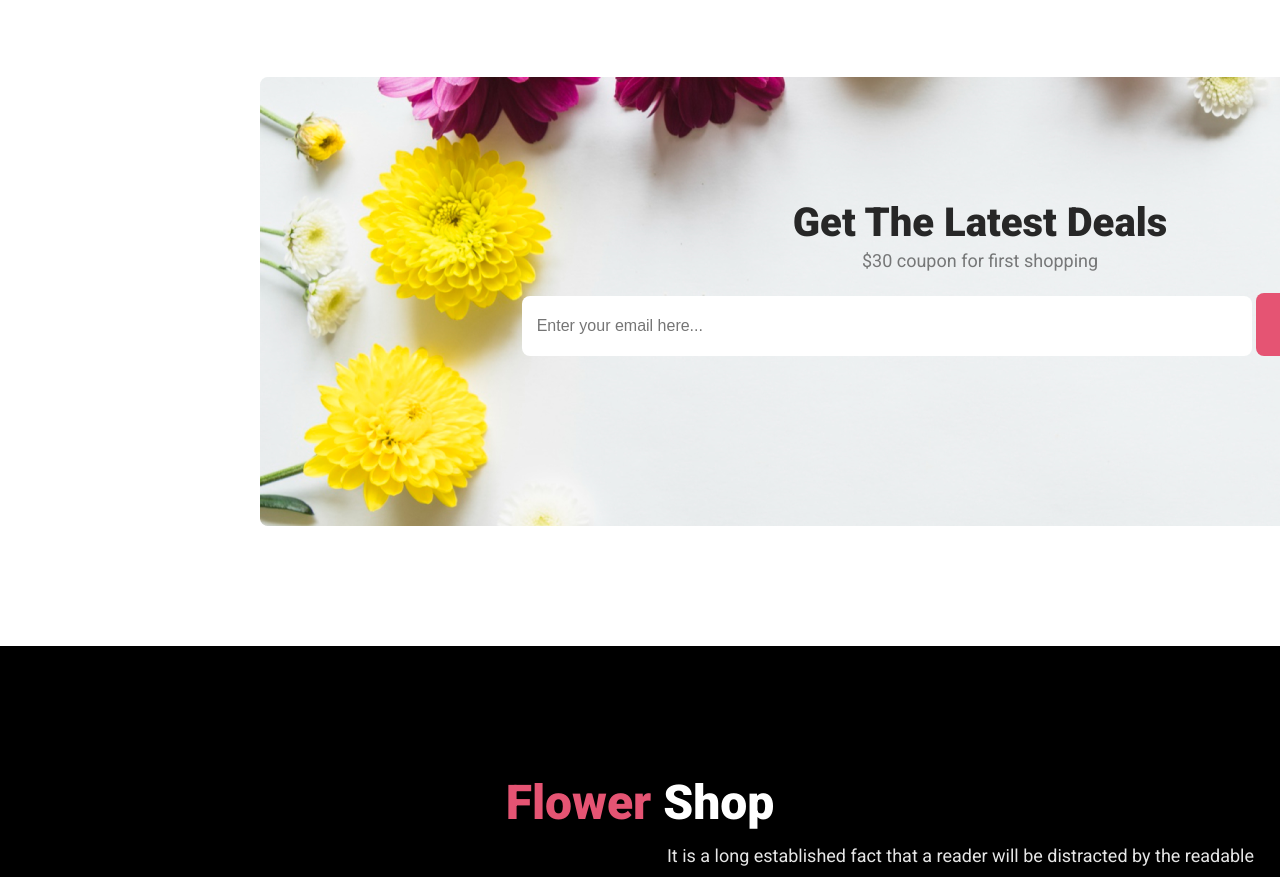
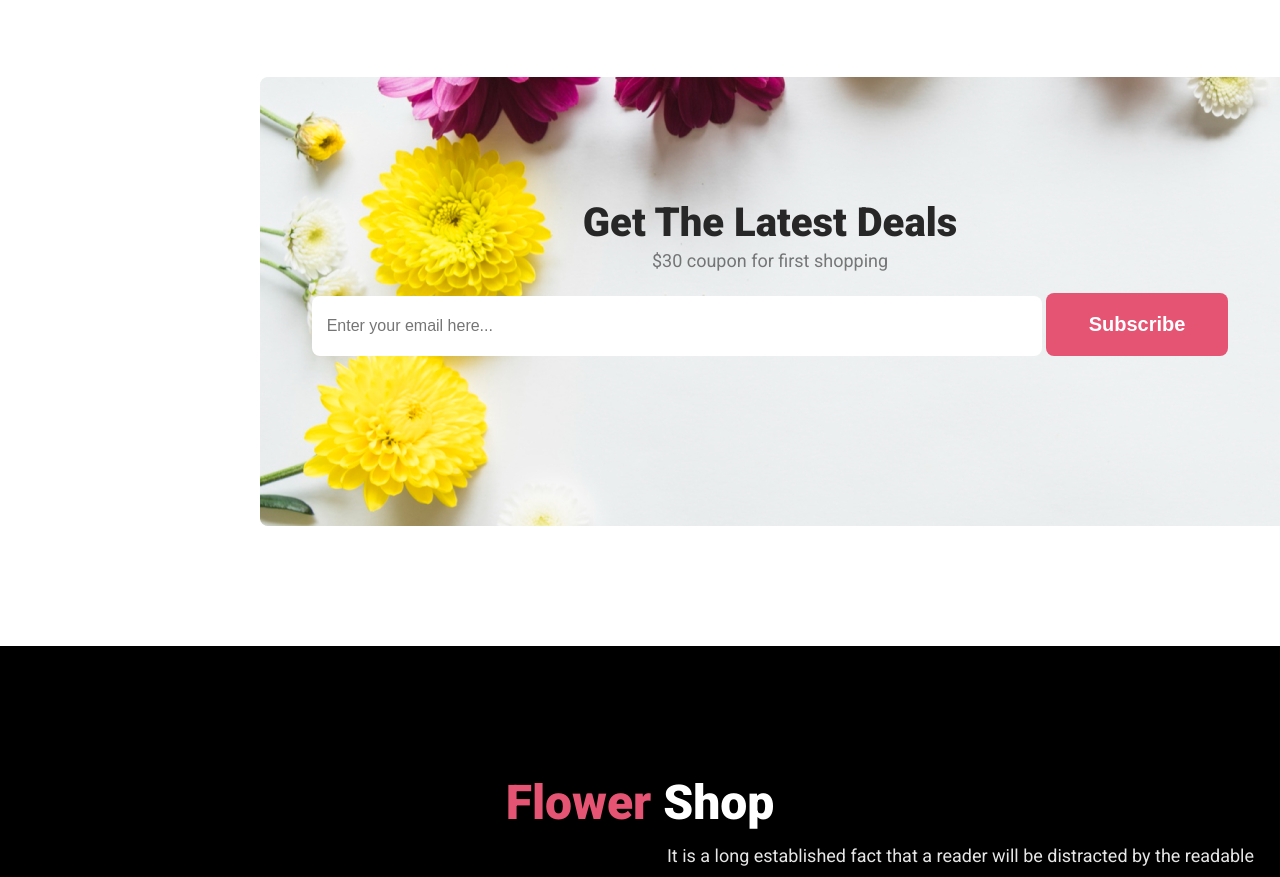
Before and after one commit to ashiqee/assignment-one-web8-0920, a plain HTML site: page index.html in a window 1280 px wide. Shown: the part 3211-4088 px from the top of the page. Drawn offline with Linux system fonts and the light colour scheme.

Commit message:
update images issue

```diff
--- a/styles/styles.css
+++ b/styles/styles.css
@@ -243,10 +243,10 @@ figcaption {
   padding: 0;
   margin-top: 80px;
   align-items: center;
-  background-image: url(/assets/images/Rectangle-9.png);
-  background-attachment: cover;
+  background-image: url(../assets/images/Rectangle-9.png);
+  background-repeat: no-repeat;
   text-align: center;
-  width: 1440px;
+
   height: 449px;
   margin-left: 260px;
   margin-right: 2=00px;
```
